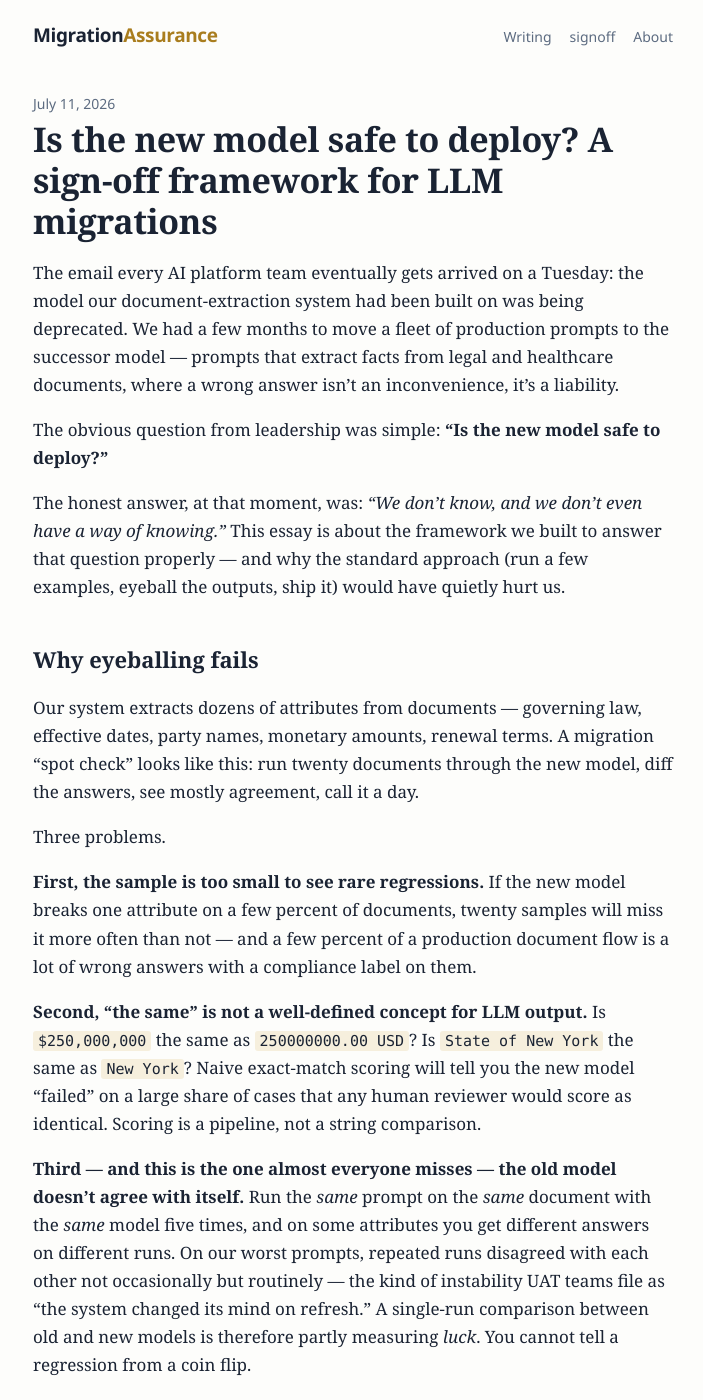
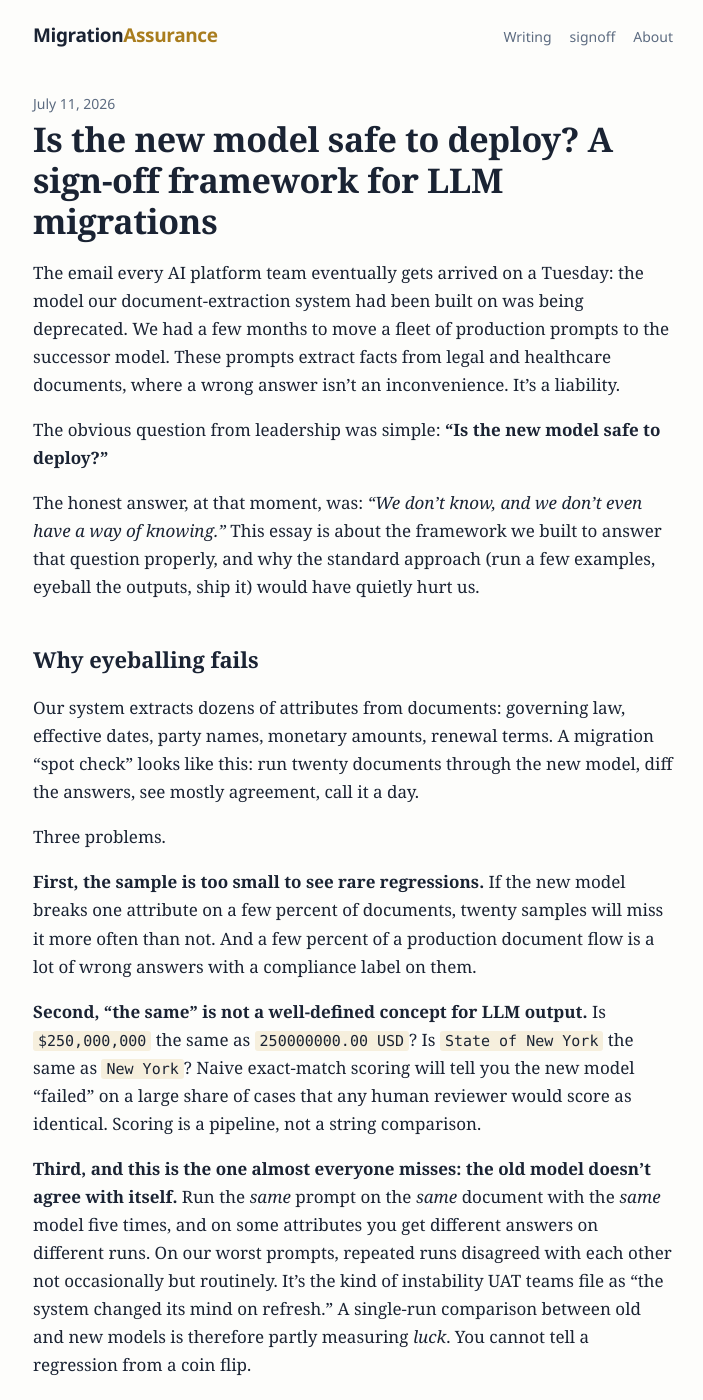
Before and after one commit to ashish24142/migrationassurance.com, a Jekyll site: the page built from _posts/2026-07-11-llm-migration-signoff-framework.md, in a window 1280 px wide and 1400 px high. Shown: the whole window, without its empty margins (287-990 px from the left). Built offline with Jekyll 4.4.1, drawn with Linux system fonts in a browser that asks for light colours; some of the changed text lies outside the part shown.

```diff
--- a/_posts/2026-07-11-llm-migration-signoff-framework.md
+++ b/_posts/2026-07-11-llm-migration-signoff-framework.md
@@ -5,20 +5,20 @@ title: "Is the new model safe to deploy? A sign-off framework for LLM migrations
 
 The email every AI platform team eventually gets arrived on a Tuesday: the model
 our document-extraction system had been built on was being deprecated. We had a
-few months to move a fleet of production prompts to the successor model — prompts
-that extract facts from legal and healthcare documents, where a wrong answer
-isn't an inconvenience, it's a liability.
+few months to move a fleet of production prompts to the successor model. These
+prompts extract facts from legal and healthcare documents, where a wrong answer
+isn't an inconvenience. It's a liability.
 
 The obvious question from leadership was simple: **"Is the new model safe to deploy?"**
 
 The honest answer, at that moment, was: *"We don't know, and we don't even have a
 way of knowing."* This essay is about the framework we built to answer that
-question properly — and why the standard approach (run a few examples, eyeball
+question properly, and why the standard approach (run a few examples, eyeball
 the outputs, ship it) would have quietly hurt us.
 
 ## Why eyeballing fails
 
-Our system extracts dozens of attributes from documents — governing law,
+Our system extracts dozens of attributes from documents: governing law,
 effective dates, party names, monetary amounts, renewal terms. A migration
 "spot check" looks like this: run twenty documents through the new model, diff
 the answers, see mostly agreement, call it a day.
@@ -27,7 +27,7 @@ Three problems.
 
 **First, the sample is too small to see rare regressions.** If the new model breaks
 one attribute on a few percent of documents, twenty samples will miss it more often
-than not — and a few percent of a production document flow is a lot of wrong
+than not. And a few percent of a production document flow is a lot of wrong
 answers with a compliance label on them.
 
 **Second, "the same" is not a well-defined concept for LLM output.** Is
@@ -36,15 +36,15 @@ as `New York`? Naive exact-match scoring will tell you the new model "failed" on
 a large share of cases that any human reviewer would score as identical. Scoring
 is a pipeline, not a string comparison.
 
-**Third — and this is the one almost everyone misses — the old model doesn't agree
+**Third, and this is the one almost everyone misses: the old model doesn't agree
 with itself.** Run the *same* prompt on the *same* document with the *same* model
 five times, and on some attributes you get different answers on different runs.
 On our worst prompts, repeated runs disagreed with each other not occasionally
-but routinely — the kind of instability UAT teams file as "the system changed
+but routinely. It's the kind of instability UAT teams file as "the system changed
 its mind on refresh." A single-run comparison between old and new models is
 therefore partly measuring *luck*. You cannot tell a regression from a coin flip.
 
-That third problem has a name — nondeterminism — and it reshaped the whole
+That third problem has a name, nondeterminism, and it reshaped the whole
 validation design. Before you can compare two models, you have to measure how
 unstable each one is on its own.
 
@@ -129,7 +130,7 @@ It deserves a sign-off.
 
 ---
 
-*I'm [Ashish Kumar Singh](https://in.linkedin.com/in/ashish-kr-singh-ml) — an engineering
+*I'm [Ashish Kumar Singh](https://in.linkedin.com/in/ashish-kr-singh-ml), an engineering
 leader building enterprise LLM systems (contract intelligence today, a decade of clinical AI
 before that), and I still write the code. Migration validation, prompt regression testing, and
 document-extraction evals are my daily work. This site is about migration assurance;
```
Also changed, not shown: other parts of _posts/2026-07-11-llm-migration-signoff-framework.md (+22 -21 lines), index.html (+8 -8 lines).
